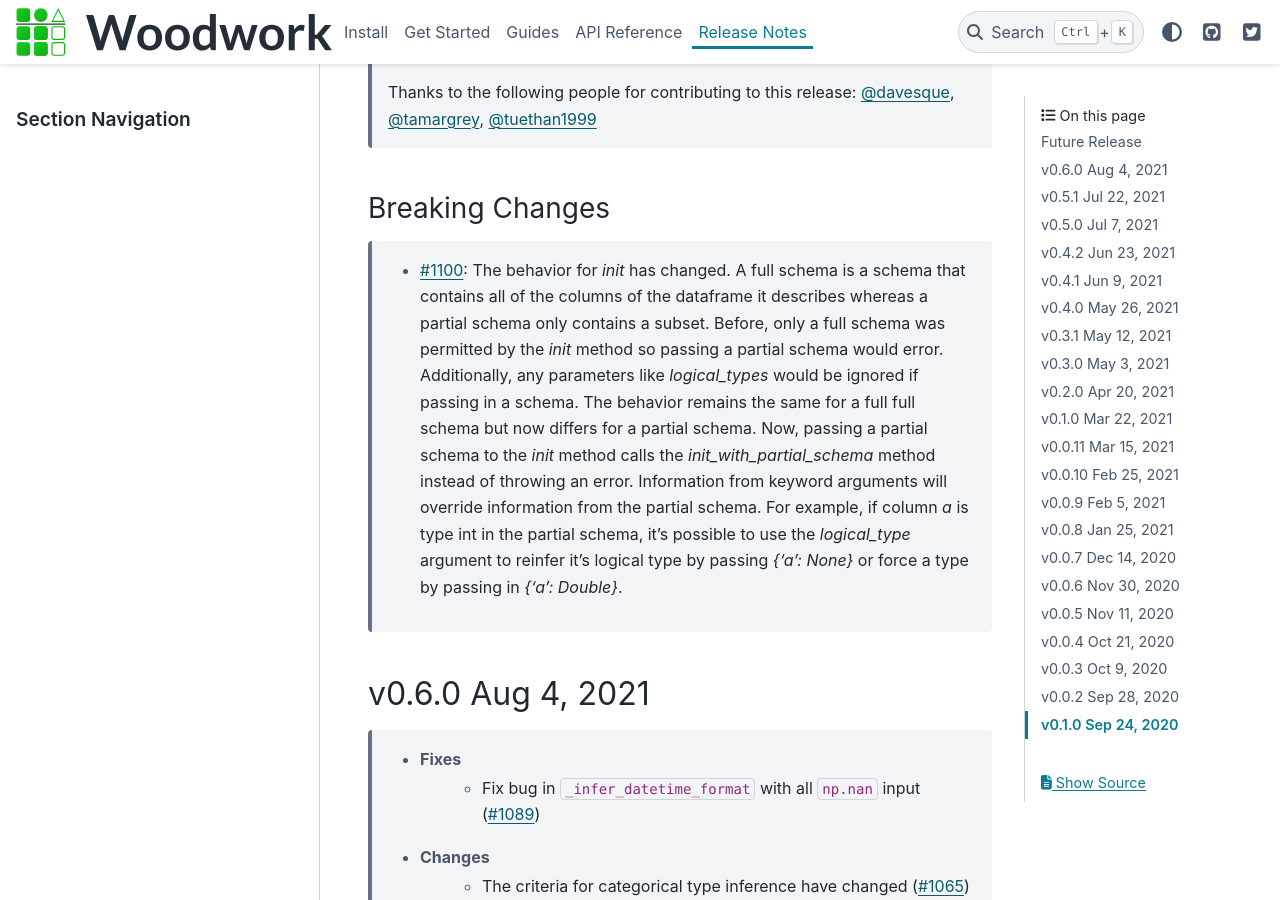
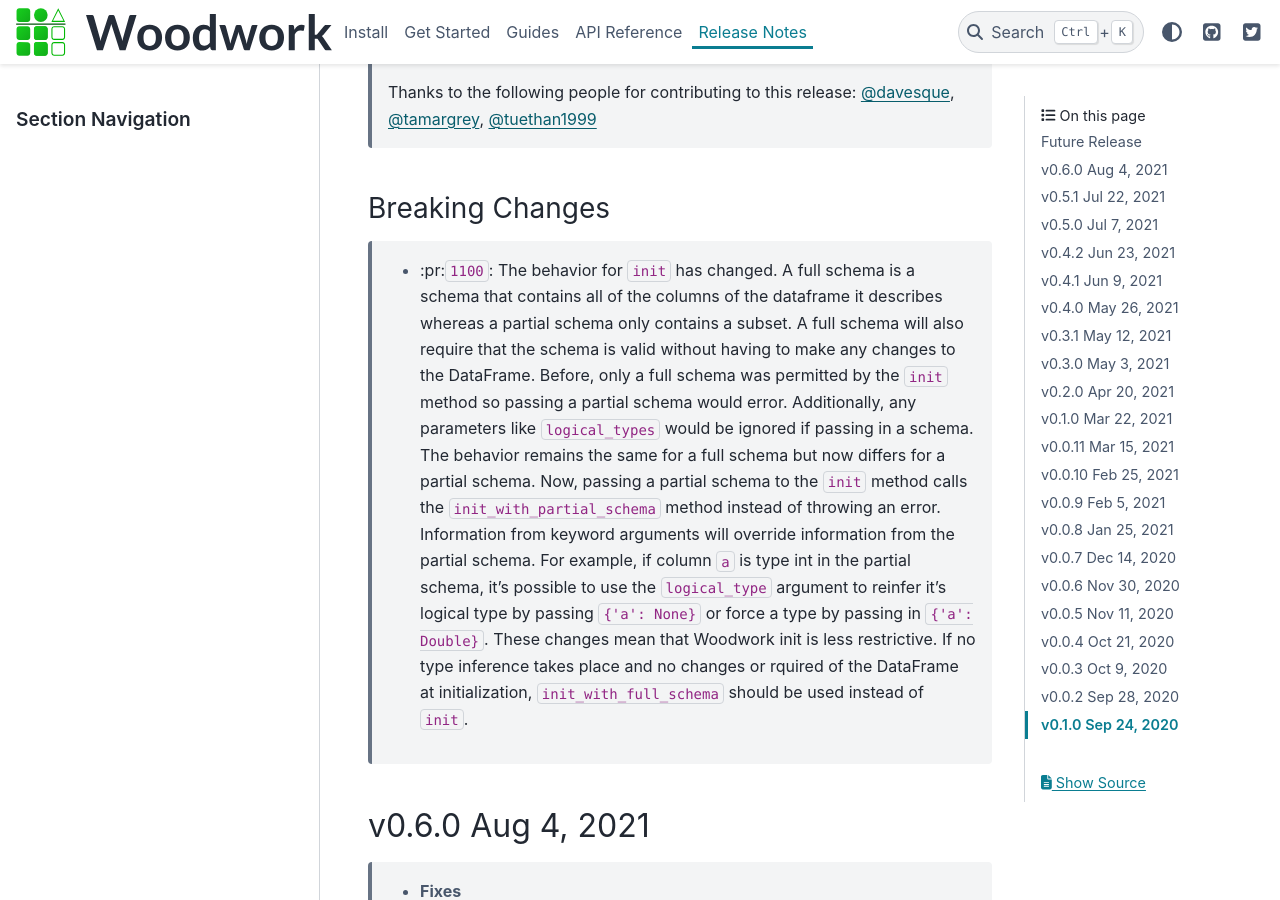
Before and after one commit to alteryx/woodwork, a Sphinx documentation site: the page built from docs/source/release_notes.rst, in a window 1280 px wide and 900 px high, scrolled down 546 px. Built offline with Sphinx 7.4.7 and the PyData theme 0.15.4, drawn with Linux system fonts in a browser that asks for light colours; comment, search, counter and statistics services are not loaded.

Commit message:
clear up use_standard_tags behavior and fix some documentation

```diff
--- a/docs/source/release_notes.rst
+++ b/docs/source/release_notes.rst
@@ -19,19 +19,24 @@
 
 Breaking Changes
 ++++++++++++++++
-    * :pr:`1100`: The behavior for `init` has changed. A full schema is a
+    * :pr:``1100``: The behavior for ``init`` has changed. A full schema is a
       schema that contains all of the columns of the dataframe it describes
-      whereas a partial schema only contains a subset. Before, only a full
-      schema was permitted by the `init` method so passing a partial schema
-      would error. Additionally, any parameters like `logical_types` would be
-      ignored if passing in a schema. The behavior remains the same for a full
-      full schema but now differs for a partial schema. Now, passing a partial
-      schema to the `init` method calls the `init_with_partial_schema` method
-      instead of throwing an error. Information from keyword arguments will
-      override information from the partial schema. For example, if column `a`
-      is type int in the partial schema, it's possible to use the `logical_type`
-      argument to  reinfer it's logical type by passing `{'a': None}` or force
-      a type by passing in `{'a': Double}`.
+      whereas a partial schema only contains a subset. A full schema will also
+      require that the schema is valid without having to make any changes to
+      the DataFrame. Before, only a full schema was permitted by the ``init``
+      method so passing a partial schema would error. Additionally, any
+      parameters like ``logical_types`` would be ignored if passing in a schema.
+      The behavior remains the same for a full schema but now differs for a
+      partial schema. Now, passing a partial schema to the ``init`` method
+      calls the ``init_with_partial_schema`` method instead of throwing an
+      error. Information from keyword arguments will override information
+      from the partial schema. For example, if column ``a`` is type int in
+      the partial schema, it's possible to use the ``logical_type`` argument
+      to  reinfer it's logical type by passing ``{'a': None}`` or force a
+      type by passing in ``{'a': Double}``. These changes mean that Woodwork
+      init is less restrictive. If no type inference takes place and no
+      changes or rquired of the DataFrame at initialization,
+      ``init_with_full_schema`` should be used instead of ``init``.
 
 v0.6.0 Aug 4, 2021
 ==================
```
Also changed, not shown: 3 other files.
